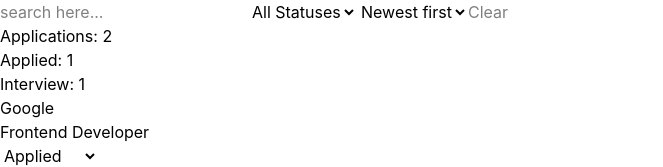
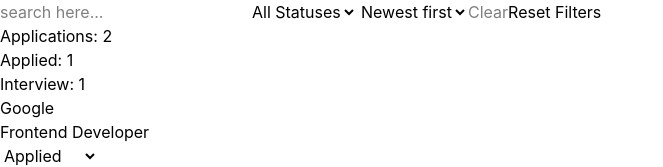
Before and after one commit to roshan-vyas-dev/job-application-tracker, a React (Vite) app: page / in a window 1280 px wide. Shown: the top 167 px of the page, without its empty margins (0-663 px from the left). Built offline with nearby package versions, Linux system fonts and the light colour scheme.

Commit message:
feat: add filter reset

```diff
--- a/src/App.jsx
+++ b/src/App.jsx
@@ -87,6 +87,16 @@
         Clear
       </button>
 
+      <button
+  onClick={() => {
+    setSearch("");
+    setStatusFilter("All");
+    setSortOrder("newest");
+  }}
+>
+  Reset Filters
+</button>
+
       <p>Applications: {filteredApplications.length}</p>
 
       <p>
```
